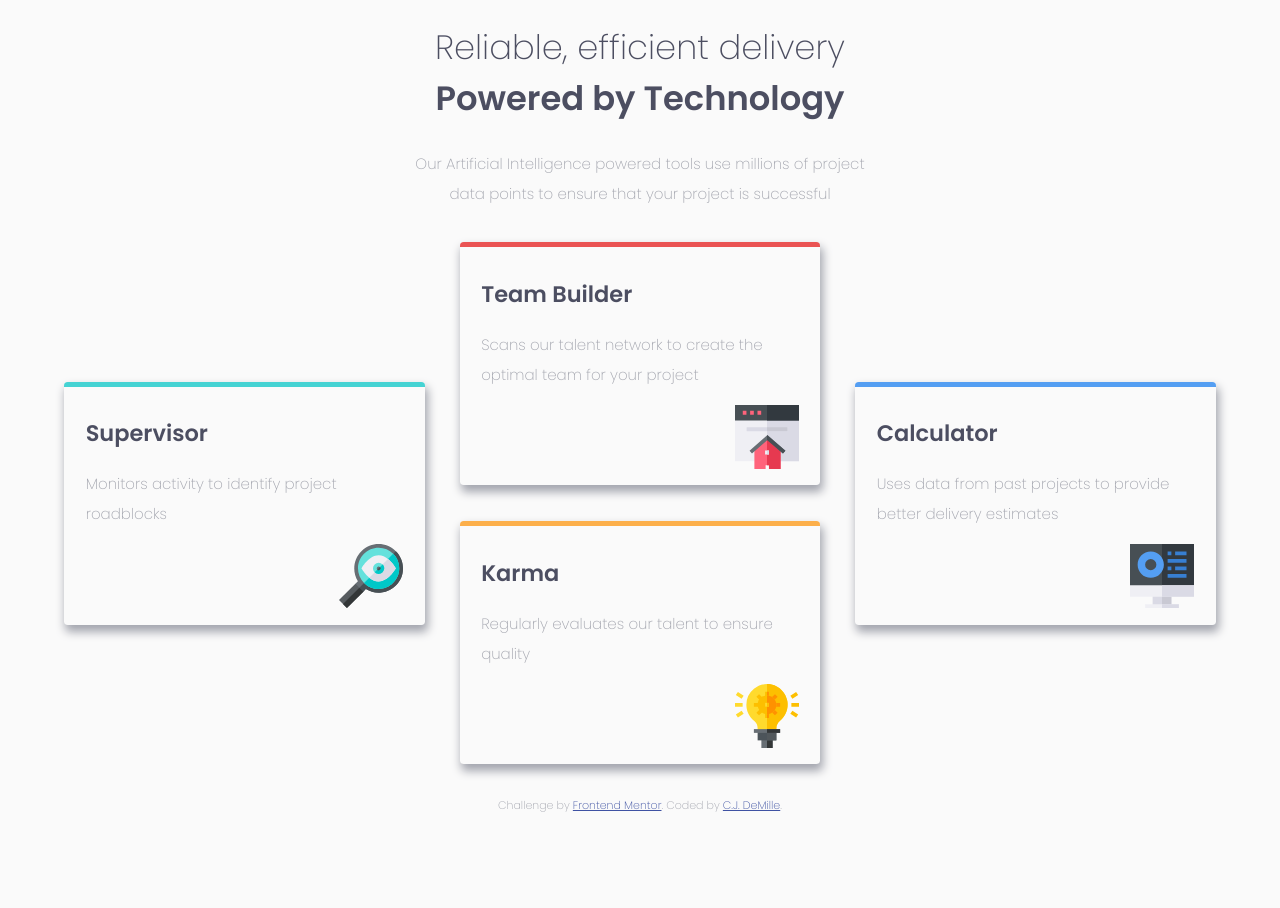
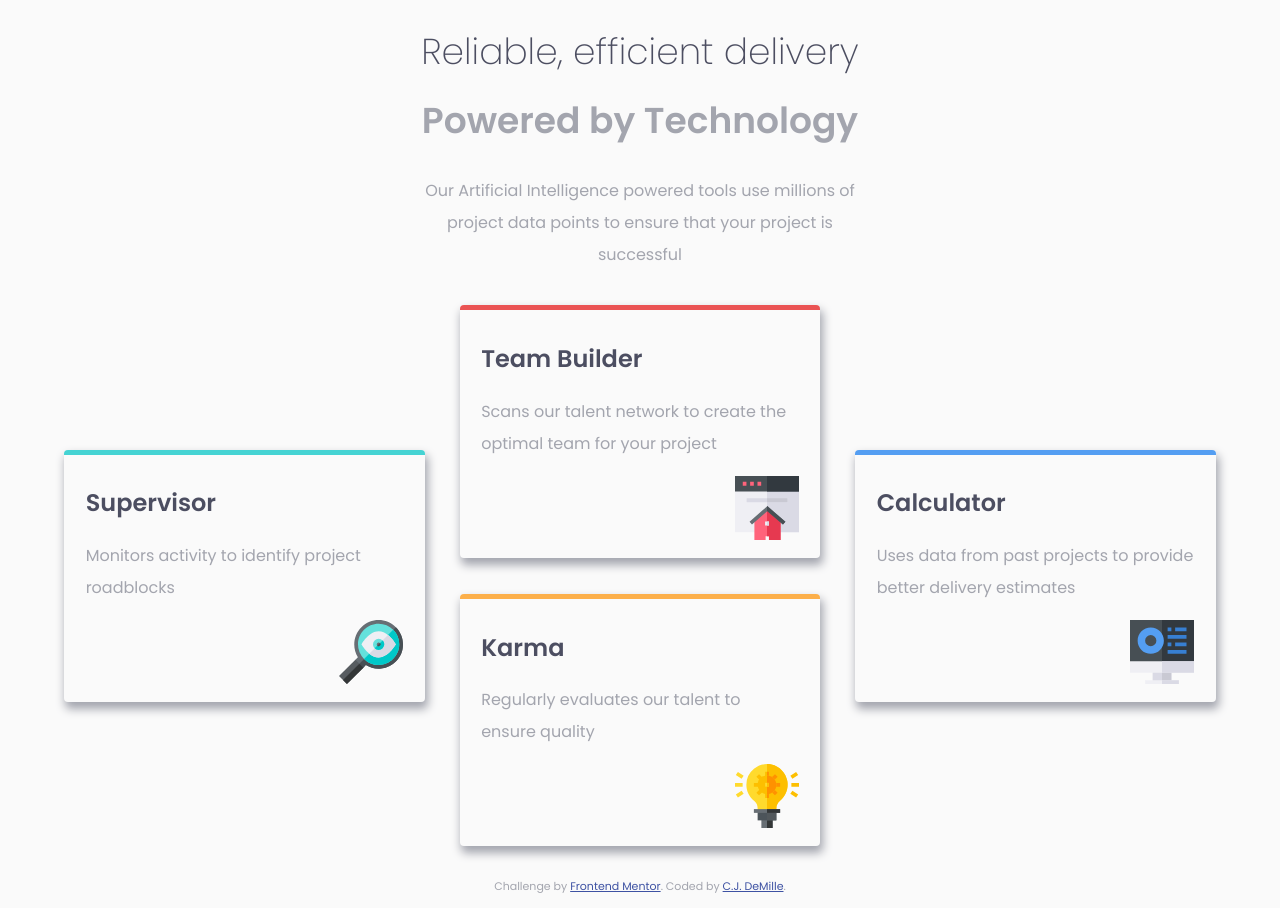
Before and after one commit to cjdemille/front-end-mentor-four-card, a plain HTML site: page index.html in a window 1280 px wide. Before the commit the page ends 827 px from the top, so only its background shows below. Drawn offline with Linux system fonts and the light colour scheme.

Commit message:
refactor stylesheet

```diff
--- a/style.css
+++ b/style.css
@@ -1,8 +1,5 @@
-.attribution { font-size: 11px; text-align: center; }
-.attribution a { color: hsl(228, 45%, 44%); }
-
 body{
-    font-size: 15px;
+    font-size: 1rem;
     font-family:Poppins;
     font-weight:400;
     height:100vh;
@@ -16,96 +13,150 @@ body{
     color:hsl(234, 12%, 34%);
     background-color: hsl(0, 0%, 98%);
 }
-h1{
-    font-weight:200;
-    font-size:2.25em;
-    text-align:left;
-    margin-bottom:0;
+
+h1, .bold{
+    font-weight: 200;
+    font-size: 2.25rem;
+    text-align: left;
 }
+
 .bold{
-    font-weight:600;
-    font-size:2.25em;
-    text-align:left;
     line-height: .5;
-    margin-top:2%;
-    color:hsl(234, 12%, 34%);
+    margin-top: 2%;
 }
+
 p{
-    font-weight: 200;
     line-height:2;
-    color:hsl(229, 6%, 66%);
+    color: hsl(229, 6%, 66%);
 }
-h2{
-    font-weight:600;
+
+h2, .bold{
+    font-weight: 600;
+}
+
+.attribution{
+    font-size: 0.6875rem;
+    text-align:center;
+}
+
+.attribution a{
+    color: hsl(228, 45%, 44%);
 }
 
 main{
-    width:90%;
-    margin: 10% 5%;
+    width: 90%;
+    margin: 5rem auto;
+}
+/* Card styling  */
+.card{
+    text-align: right;
+    box-shadow: 0.125rem 0.375rem 0.625rem 0.0625rem hsl(229, 6%, 66%);
+    padding: 3% 6%;
+    margin: 5% 0;
+    border-radius: 0.25rem;
 }
 
-.card{
-    text-align:right;
-    box-shadow: 2px 6px 10px 1px hsl(229, 6%, 66%);
-    padding:3% 6%;
-    margin:5% 0;
-    border-radius:.25em;
-}
-.card h2{
-    text-align:left;
-}
-.card p{
-    text-align:left;
+.card h2, .card p{
+    text-align: left;
 }
 
-.one{
-    border-top:5px solid hsl(180, 62%, 55%);
-    grid-area:supervisor;
+.one, .two, .three, .four{
+    border-top-width: 0.3125rem;
+    border-top-style: solid;
 }
 
-.two{
-    border-top:5px solid hsl(0, 78%, 62%);
-    grid-area:builder;
+.one {
+    border-top-color: hsl(180, 62%, 55%);
+    grid-area: supervisor;
 }
 
-.three{
-    border-top:5px solid hsl(34, 97%, 64%);
-    grid-area:karma;
-}
-.four{
-    border-top:5px solid hsl(212, 86%, 64%);
-    grid-area:calculator;
+.two {
+    border-top-color: hsl(0, 78%, 62%);
+    grid-area: builder;
 }
 
-@media screen and (min-width:600px) {
+.three {
+    border-top-color: hsl(34, 97%, 64%);
+    grid-area: karma;
+}
+
+.four {
+    border-top-color: hsl(212, 86%, 64%);
+    grid-area: calculator;
+}
+
+/* Tablet styling  */
+
+@media screen and (min-width: 37.5rem) {
+
+    body{
+        align-content: flex-start;
+        justify-content: flex-start;
+        height: 100vh;
+    }
+
+    header{
+        width: 40%;
+        margin: auto;
+    }
+
+    main{
+        margin:auto;
+    }
+    h1, .bold{
+        text-align: center;
+    }
+
+    .bold{
+        line-height: 1;
+    }
+
     .cards{
-        display:grid;
+        display: grid;
+        grid-template: 1fr 1fr/ 1fr 1fr;
+        grid-template-areas:
+        "supervisor builder"
+        "karma calculator";
+        grid-column-gap: 3%;
+    }
+}
+
+
+
+/* Desktop styling */
+
+@media screen and (min-width: 68rem) {
+    body{
+        align-content: flex-start;
+        justify-content: flex-start;
+        height: 100vh;
+    }
+
+    header{
+        width: 40%;
+        margin: auto;
+    }
+
+    h1, .bold{
+        text-align: center;
+    }
+
+    .bold{
+        line-height: center;
+    }
+
+    main{
+        margin:auto;
+    }
+
+    .cards{
+        display: grid;
         grid-template: repeat(4,1fr)/repeat(3,1fr);
         grid-template-areas:
         ". builder ."
         "supervisor builder calculator"
         "supervisor karma calculator"
         ". karma .";
-        grid-column-gap:3%;
+        grid-column-gap: 3%;
     }
-    h1{
-        text-align:center;
-    }
-    .bold{
-        text-align:center;
-        line-height: 1;
-    }
-    header{
-        width:40%;
-        margin:auto;
-    }
-    body{
-        align-content: flex-start;
-        justify-content: flex-start;
-        height:100vh;
-    }
-    main{
-        margin:auto;
-    }
-
 }
```
